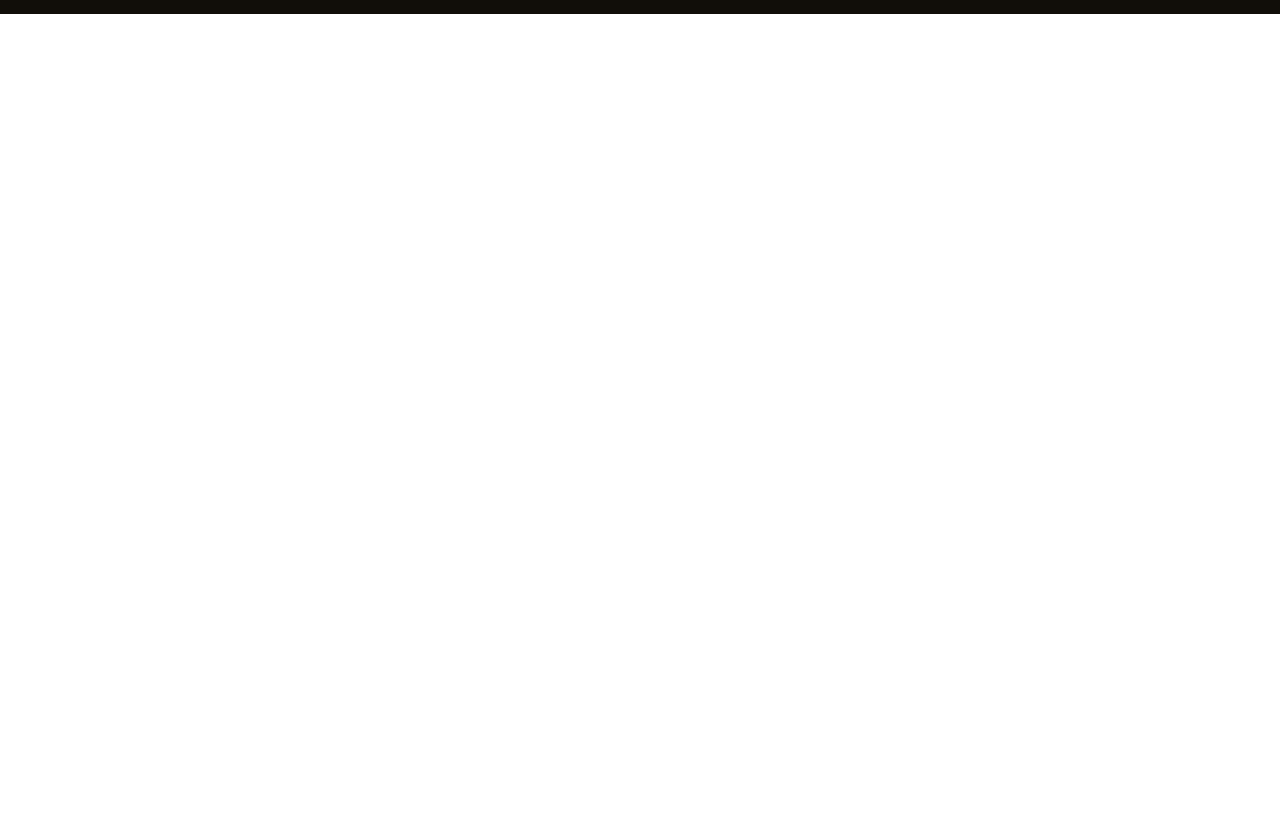
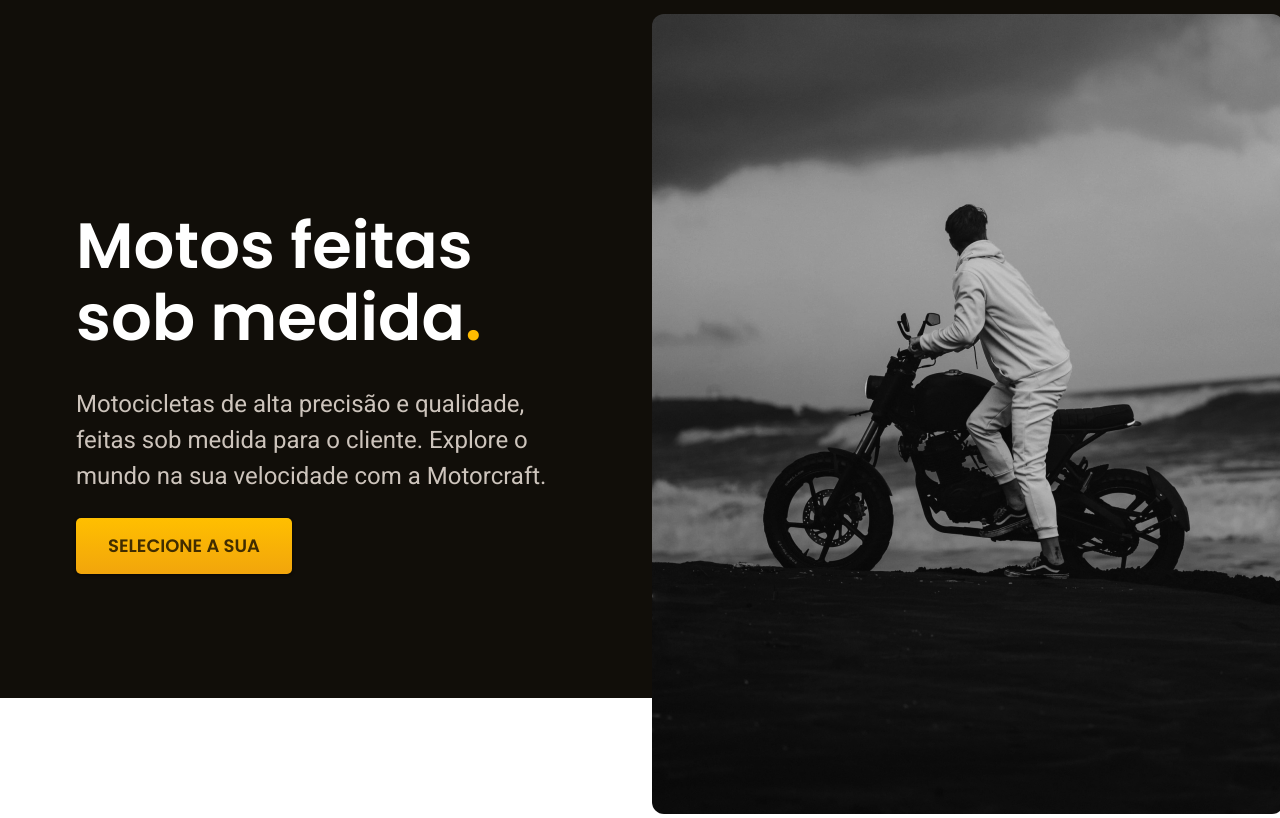
Before and after one commit to cardosovic/motorcraft, a plain HTML site: page index.html in a window 1280 px wide. Shown: the part 82-900 px from the top of the page. Before the commit the page ends 800 px from the top, so only its background shows below. Drawn offline with Linux system fonts and the light colour scheme.

Commit message:
adição de imagens e da hero section

```diff
--- a/index.html
+++ b/index.html
@@ -3,9 +3,10 @@
 <head>
     <meta charset="UTF-8">
     <meta name="viewport" content="width=device-width, initial-scale=1.0">
+
     <link rel="preconnect" href="https://fonts.googleapis.com">
     <link rel="preconnect" href="https://fonts.gstatic.com" crossorigin>
-    <link href="https://fonts.googleapis.com/css2?family=Merriweather:ital,wght@1,900&family=Poppins:wght@500&display=swap" rel="stylesheet">
+    <link href="https://fonts.googleapis.com/css2?family=Merriweather:ital,wght@1,900&family=Poppins:wght@500;600&family=Roboto&display=swap" rel="stylesheet">
 
     <title>Motorcraft</title>
     <link rel="stylesheet" href="style.css">
@@ -30,9 +31,21 @@
             </nav>
         </div>
     </header>
-    <section>
-
-    </section>
-
+    <main>
+        <section class="hero-bg">
+            <article class="hero-container">
+                <div class="hero-text">
+                    <h1>
+                        Motos feitas sob medida<span>.</span>
+                    </h1>
+                    <p>Motocicletas de alta precisão e qualidade,  feitas sob medida para o cliente. Explore o mundo na sua velocidade com a Motorcraft.</p>
+                    <button>Selecione a sua</button>
+                </div>
+                <div class="hero-image">
+                    <img src="images/img-intro.jpg" alt="motociclista na praia">
+                <div>
+            </article>
+        </section>
+    </main>
 </body>
 </html>
--- a/style.css
+++ b/style.css
@@ -8,11 +8,17 @@
     font-size: 62.5%;
     --background-1: hsla(37, 31%, 5%, 1);
     --tipografia-1: hsla(0, 0%, 100%, 1);
+    --primary: hsla(44, 100%, 50%, 1);
+    --tipografia-2: hsla(30, 14%, 77%, 1);
+    --motorcraft-tipografia-3: #412D00;
+    --motorcraft-gradiente: linear-gradient(180deg, #FFBF00 0%, #F2A50C 100%)
 }
 
 body {
     font-size: 1.6rem;
 }
+
+/*Menu de navegação*/
 
 .header-bg {
     background-color: var(--background-1);
@@ -40,3 +46,74 @@ body {
     font-weight: Medium;
     line-height: 3.2rem;
 }
+
+/*Hero Section*/
+
+.hero-bg {
+    background-color: var(--background-1);
+    box-shadow: inset 0rem -12rem white;
+}
+
+.hero-container {
+    display: grid;
+    max-width: 112.8rem;
+    grid-template-areas: 'text image';
+    margin: 0 auto;
+}
+
+.hero-text {
+    grid-area: text;
+    margin-top: 19.6rem;
+}
+
+.hero-text h1 {
+    font-family: 'Poppins', sans-serif;
+    font-size: 6.4rem;
+    line-height: 7.2rem;
+    font-weight: 600;
+    color: var(--tipografia-1);
+    margin-bottom: 3.2rem;
+    margin-right: 15.2rem;
+}
+
+.hero-text h1 span {
+    color: var(--primary);
+}
+
+.hero-text p {
+    font-family: 'Roboto', sans-serif;
+    font-size: 2.4rem;
+    font-weight: 400;
+    line-height: 3.6rem;
+    margin-right: 10rem;
+    margin-bottom: 2.4rem;
+    color: var(--tipografia-2);
+}
+
+.hero-text button {
+    border-radius: 0.5rem;
+    background: var(--motorcraft-gradiente);
+    box-shadow: 0px 1px 3px 1px rgba(0, 0, 0, 0.15), 0px 1px 2px 0px rgba(0, 0, 0, 0.30);
+    color: var(--motorcraft-tipografia-3);
+    text-align: center;
+    font-family: Poppins;
+    font-size: 1.8rem;
+    font-weight: 600;
+    line-height: 2.4rem;
+    text-transform: uppercase;
+    padding: 1.6rem 3.2rem;
+    border: none;
+}
+
+.hero-image {
+    grid-area: image;
+    margin-right: -8.0rem;
+}
+
+.hero-container img {
+    max-width: 63.2rem;
+    height: 80.0rem;
+    border-radius: 1.2rem;
+}
+
+/*Carrousel*/
```
Also changed, not shown: images/BMW - R80RT (1).jpg (added), images/BMW - R80RT (2) (1).jpg (added), images/BMW R100RS (1).jpg (added), images/Honda CB400 2 (1).jpg (added), images/Yamaha R1 (1).jpg (added), images/Yamaha XV750.jpg (added), images/Yamaha XVS 1100 DragStar 2 (1).jpg (added), images/img-intro.jpg (added), images/kat-sazonova-E50NC3EwijE-unsplash (1).jpg (added), images/marvin-meyer-mgM62UUQgpg-unsplash (1).jpg (added).
